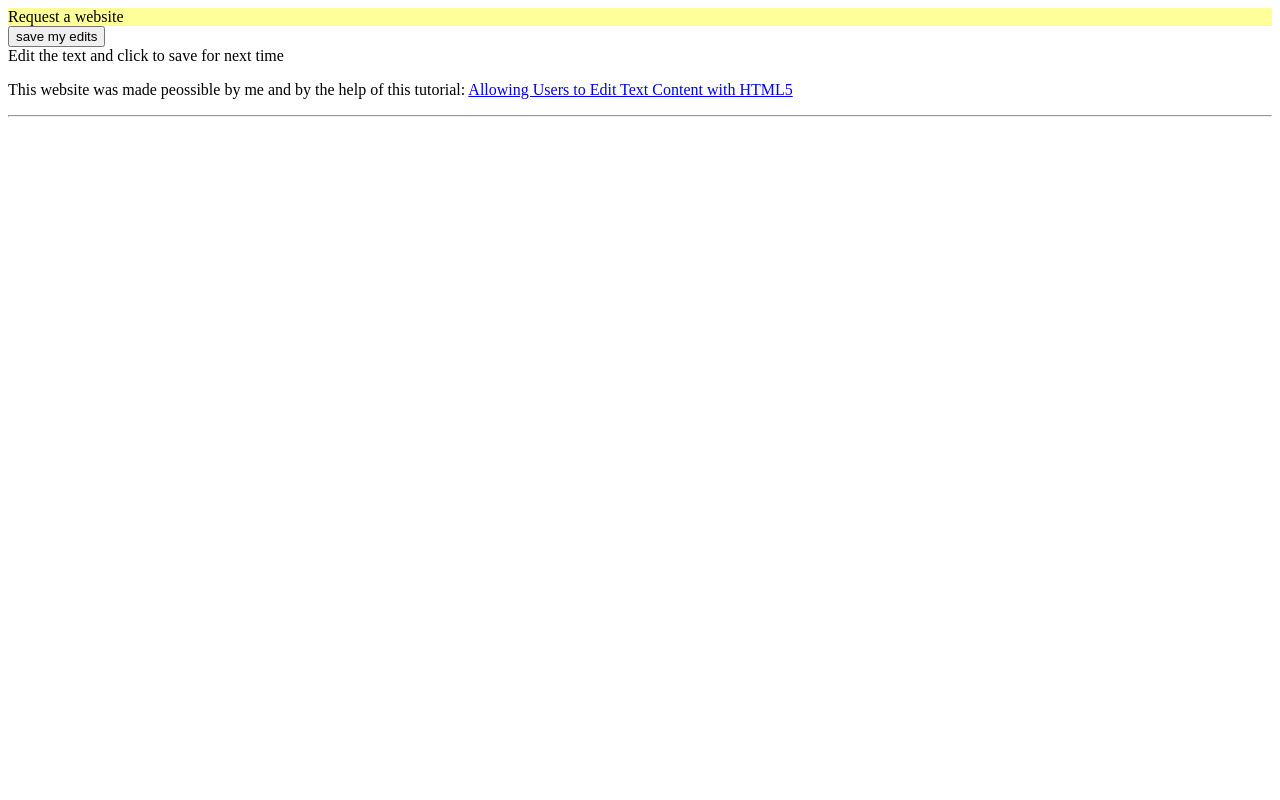
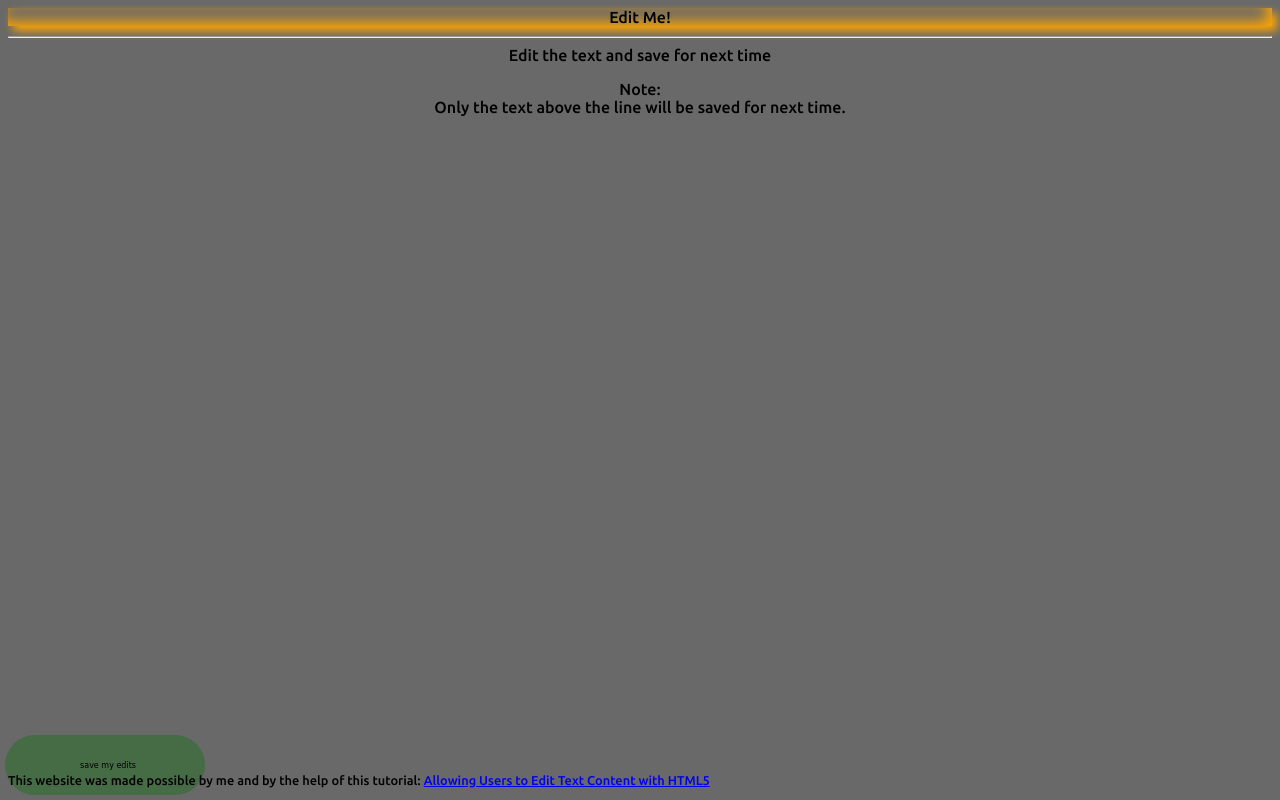
Before and after one commit to rRubedog/Timmothys-Boredom, a plain HTML site: page index.html in a window 1280 px wide. Drawn offline with Linux system fonts and the light colour scheme; a web font is replaced by a local one.

Commit message:
Added all (beta) main files, fixed css, and changed theme to edits/notes website.

```diff
--- a/index.html
+++ b/index.html
@@ -5,20 +5,29 @@ if any developer of that website has a problem with me using the code, please co
 <!DOCTYPE html>
 <html>
   <head>
-    <title>What do the people want?</title>
+    <title>Notes</title>
     <link rel="stylesheet" href="styles.css">
+
+    <link href="https://fonts.googleapis.com/css2?family=Nabla&family=Ubuntu:wght@500&display=swap" rel="stylesheet">
   </head>
   <body onload="checkEdits()">
 
 
 
     <div id="edit" contenteditable="true">
-    Request a website
+    Edit Me!
+    </div>
+    <div id="newEdits"><hr/></div>
+
+    <div class="run-all">
+      <input type="button" value="save my edits" onclick="runAll()"/>
     </div>
 
-    <input type="button" value="save my edits" onclick="saveEdits()"/>
-
-    <div id="update"> Edit the text and click to save for next time</div>
-<p>This website was made peossible by me and by the help of this tutorial: <a href="http://www.developerdrive.com/2012/06/allowing-users-to-edit-text-content-with-html5">Allowing Users to Edit Text Content with HTML5</a></p><hr/>
+    <div id="update"> Edit the text and save for next time</div>
+    <p style="text-align: center;">Note:<br>
+    Only the text above the line will be saved for next time.
+    </p>
+<p style="font-size: 80%; bottom: 0px; position: fixed;">This website was made possible by me and by the help of this tutorial: <a href="http://www.developerdrive.com/2012/06/allowing-users-to-edit-text-content-with-html5">Allowing Users to Edit Text Content with HTML5</a></p>
+    <script src="script.js"></script>
   </body>
 </html>
--- a/script.js
+++ b/script.js
@@ -11,16 +11,29 @@ function saveEdits() {
 
     //write a confirmation to the user
     document.getElementById("update").innerHTML="Edits saved!";
-
+    document.getElementById("update").style.color = "lightgreen";
+    document.getElementById("update").style.textShadow = "green 0px 0px 20px";
     }
     function checkEdits() {
 
     //find out if the user has previously saved edits
-    if(localStorage.userEdits!=null)
+    if(localStorage.userEdits!=null){
       document.getElementById("edit").innerHTML=localStorage.userEdits;
+    }
     }
 
 function newRequest() {
-    var newEdit = document.createElementById("edit");
-    newEdit.innerHTML=localStorage.userEdits;
-}
+
+        var newEdit = document.createElement("div");
+        document.getElementById('newEdits').appendChild(newEdit);
+        newEdit.id = "edit";
+        newEdit.innerHTML = "<div contenteditable=true>"+
+          document.getElementById("edit").innerHTML;
+          + "</div>";
+        newEdit.style.marginTop = "10px";
+      }
+
+function runAll() {
+        saveEdits();
+        newRequest();
+      }
--- a/styles.css
+++ b/styles.css
@@ -1 +1,43 @@
-#edit {background-color:#FFFF99;}
+html, body {
+  background-color: rgb(105, 105, 105);
+  color: black;
+  font-family: 'Ubuntu', sans-serif;
+
+}
+
+#edit {
+  box-shadow: orange -5px -5px 14px inset, orange 5px 5px 10px;
+  margin-bottom: 10px;
+  text-align: center;
+}
+
+#update {
+  text-align: center;
+}
+
+.run-all, input {
+  transition: all ease 0.5s;
+  width: 100px;
+  height: 50px;
+  position: fixed;
+  bottom: 10px;
+  left: 58px;
+  border-radius: 50px;
+  background-color: transparent;
+  border-color: transparent;
+  font-size: 50%;
+  font-family: 'Nabla', cursive;
+
+}
+
+.run-all, input:hover {
+  transition: all ease 0.5s;
+  background-color: rgba(15, 113, 15, 0.4);
+  left: 5px;
+  bottom: 5px;
+  width: 200px;
+  height: 60px;
+  font-size: 100%;
+  padding: 0px;
+  margin: 0px;
+}
```
Also changed, not shown: 2 other files.
